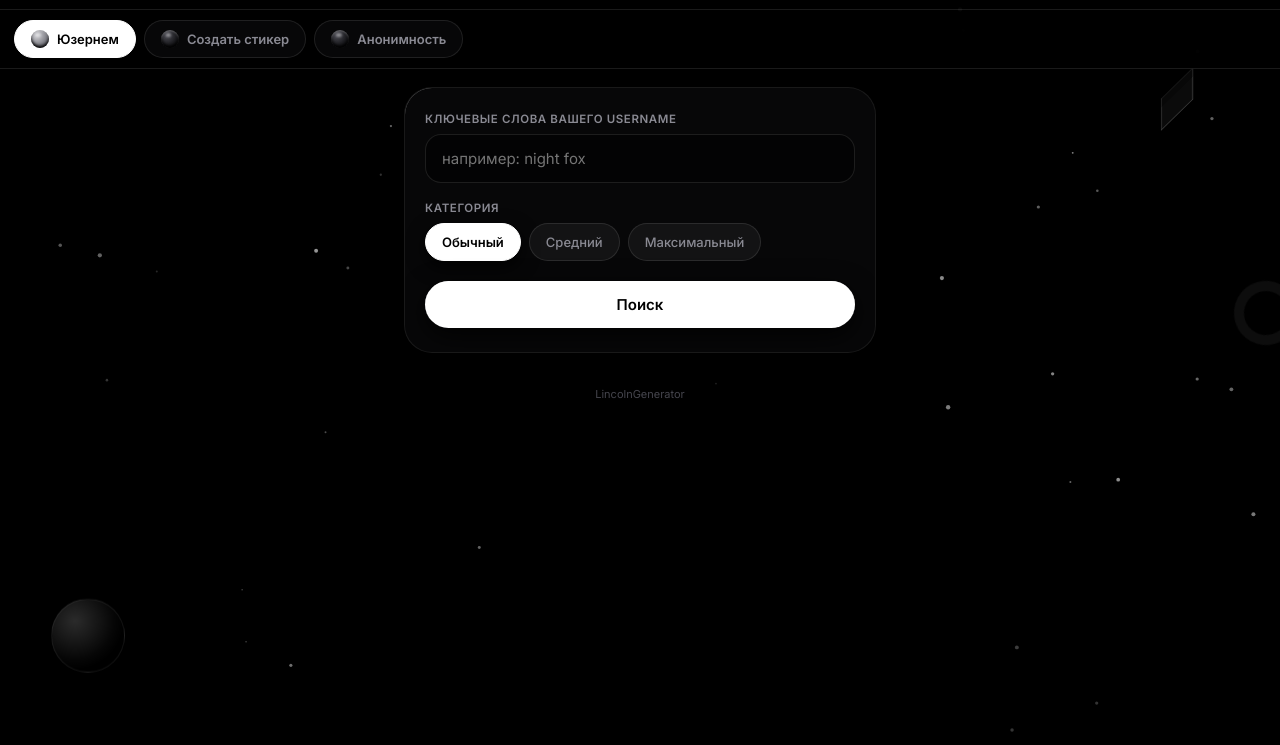
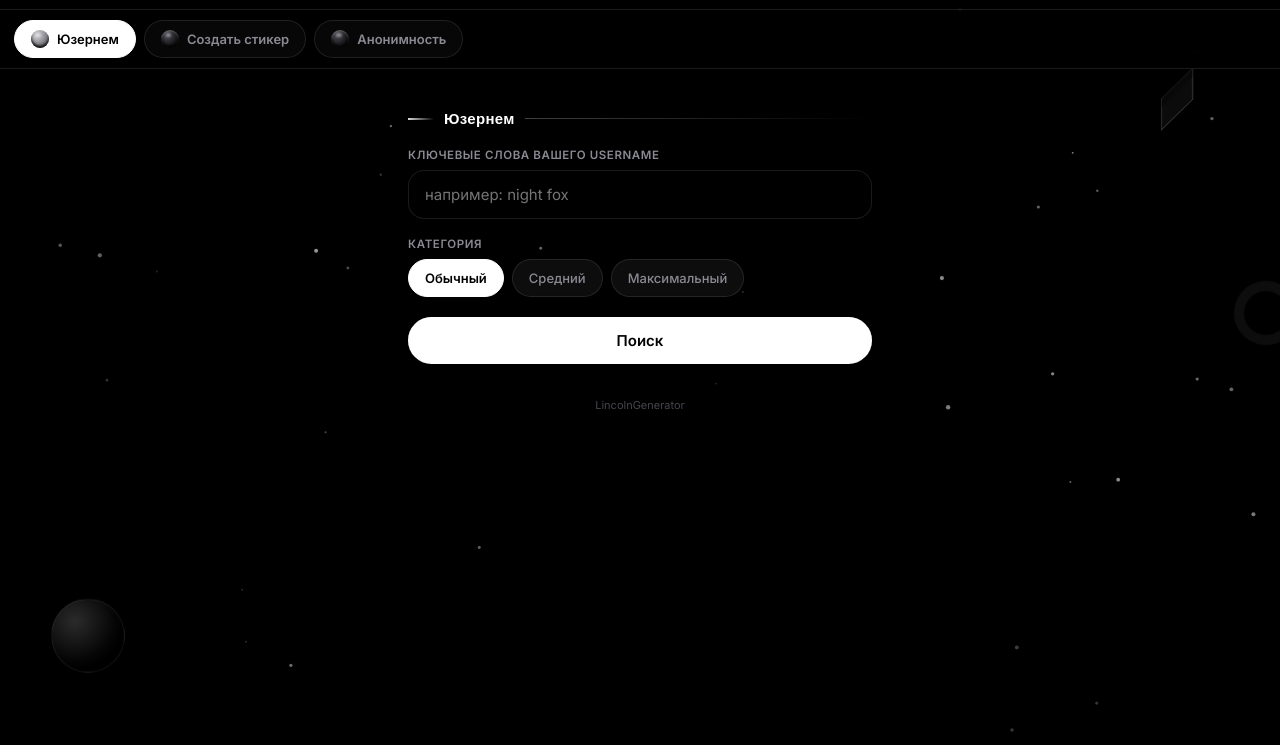
Before and after one commit to nikitalincoln123-art/genbox-miniapp, a plain HTML site: page index.html in a window 1280 px wide. Shown: the part 55-800 px from the top of the page. Drawn offline with Linux system fonts and the light colour scheme.

Commit message:
Убраны карточки: контент на чистом чёрном фоне, разделители-типографика вместо боксов

```diff
--- a/index.html
+++ b/index.html
@@ -94,22 +94,17 @@ main{max-width:500px;margin:0 auto;padding:18px 14px;position:relative;z-index:1
 section.page{display:none}
 section.page.active{display:block;animation:pageIn .4s cubic-bezier(.2,.8,.3,1)}
 @keyframes pageIn{from{opacity:0;transform:translateY(14px)}to{opacity:1;transform:none}}
-/* панель с анимированной градиентной рамкой вместо карточек */
+/* секции без карточек: контент «парит» на чёрном фоне, разделители — только типографика и линии */
 .panel{
-  position:relative;border-radius:28px;padding:24px 20px;margin-bottom:16px;
-  background:var(--surface);backdrop-filter:blur(12px);-webkit-backdrop-filter:blur(12px);
-  overflow:hidden;
-  border:1px solid rgba(255,255,255,.07);
-  box-shadow:0 18px 50px rgba(0,0,0,.65);
+  position:relative;padding:22px 4px 10px;margin-bottom:6px;
 }
-.panel::before{
-  content:"";position:absolute;inset:-1px;border-radius:inherit;padding:1px;
-  background:conic-gradient(from 0deg, transparent 260deg, rgba(255,255,255,.55) 300deg, transparent 340deg);
-  -webkit-mask:linear-gradient(#000 0 0) content-box,linear-gradient(#000 0 0);
-  -webkit-mask-composite:xor;mask-composite:exclude;
-  animation:edgeMove 5s linear infinite;pointer-events:none;
+.panel + .panel{border-top:1px solid rgba(255,255,255,.07)}
+.sec-tag{
+  display:flex;align-items:center;gap:10px;margin-bottom:20px;color:#fff;
+  font-family:'Space Grotesk',sans-serif;font-size:15px;font-weight:600;letter-spacing:.3px;
 }
-@keyframes edgeMove{from{transform:rotate(0)}to{transform:rotate(360deg)}}
+.sec-tag::before{content:"";width:26px;height:2px;background:linear-gradient(90deg,#fff,transparent);opacity:.85}
+.sec-tag::after{content:"";flex:1;height:1px;background:linear-gradient(90deg,rgba(255,255,255,.25),transparent)}
 label{display:block;font-size:11.5px;color:var(--muted);margin:0 0 8px;font-weight:600;letter-spacing:.6px;text-transform:uppercase}
 input[type=text]{
   width:100%;background:rgba(0,0,0,.5);border:1px solid var(--line);color:var(--text);
@@ -252,6 +247,7 @@ input[type=text]:focus{border-color:rgba(255,255,255,.4)}
   <!-- ЮЗЕРНЕМ -->
   <section class="page active" id="page-nicks">
     <div class="panel">
+      <div class="sec-tag">Юзернем</div>
       <label>Ключевые слова вашего username</label>
       <input type="text" id="nickSeed" placeholder="например: night fox">
       <label style="margin-top:18px">Категория</label>
@@ -279,6 +275,7 @@ input[type=text]:focus{border-color:rgba(255,255,255,.4)}
   <!-- СТИКЕР -->
   <section class="page" id="page-stickers">
     <div class="panel">
+      <div class="sec-tag">Создать стикер</div>
       <label>Текст</label>
       <input type="text" id="stickerText" placeholder="ваш текст" maxlength="14">
       <label style="margin-top:18px">Шаблон</label>
@@ -292,6 +289,7 @@ input[type=text]:focus{border-color:rgba(255,255,255,.4)}
   <!-- АНОНИМНОСТЬ -->
   <section class="page" id="page-anon">
     <div class="panel anon">
+      <div class="sec-tag">Анонимность</div>
       <h3>Анонимность в Telegram</h3>
       <p>Username виден всем: по нему вас находят в поиске. Если хотите оставаться скрытым — лучше не привязывать к аккаунту личные данные.</p>
       <ul>
@@ -318,6 +316,7 @@ input[type=text]:focus{border-color:rgba(255,255,255,.4)}
   <!-- ЛИЧНЫЙ ПРОФИЛЬ -->
   <section class="page" id="page-profile">
     <div class="panel">
+      <div class="sec-tag">Личный профиль</div>
       <div class="profile-head">
         <div class="avatar" id="pAvatar">👤</div>
         <div>
```
